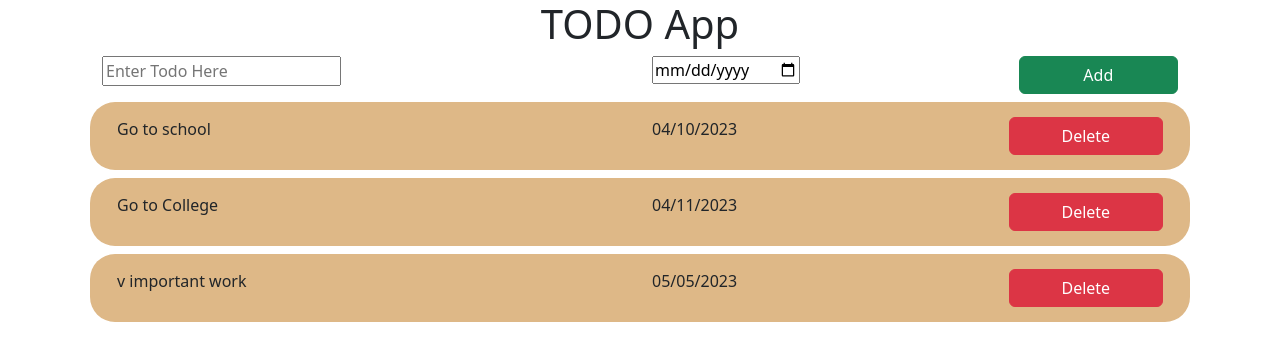
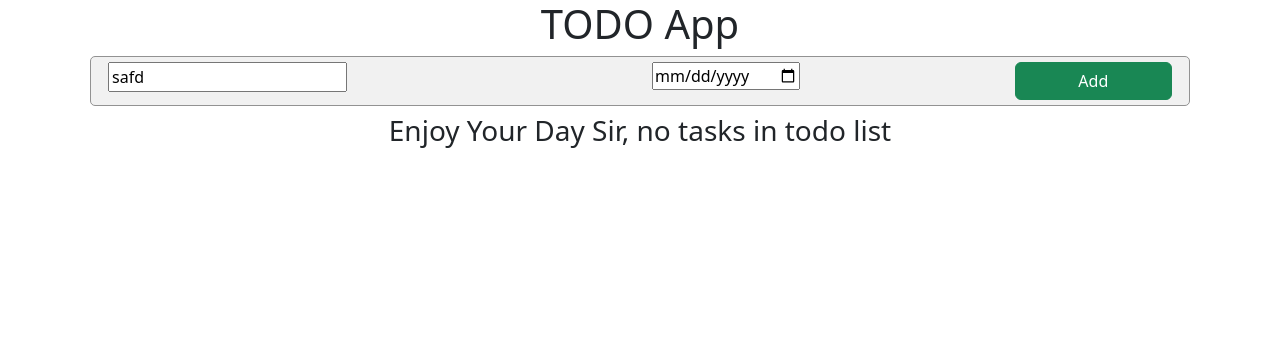
Before and after one commit to BlackHatDevX/todo-app-one, a React (Vite) app: page / in a window 1280 px wide. Shown: the top 360 px of the page. Built offline with nearby package versions, Linux system fonts and the light colour scheme; the HTML template or start-up script is replaced by a standard one.

Commit message:
2911202302F

```diff
--- a/src/App.jsx
+++ b/src/App.jsx
@@ -1,20 +1,49 @@
+import { useState } from "react";
 import AddTodo from "./components/AddTodo";
 import AppName from "./components/AppName";
 import TodoItem from "./components/TodoItem";
+import EmptyMessage from "./components/EmptyMessage";
 function App() {
-  const data = [
-    { name: "Go to school", date: "04/10/2023" },
-    { name: "Go to College", date: "04/11/2023" },
-    { name: "v important work", date: "05/05/2023" },
-  ];
+  const [data, setData] = useState([]);
+  const [val, setVal] = useState("safd");
+  const [date, setDate] = useState("");
+  const getValue = (txt) => {
+    setVal(txt);
+  };
+  const getDate = (datefinal) => {
+    setDate(datefinal);
+  };
+  const AddData = () => {
+    const newData = [...data, { name: val, date: date }];
+    setData(newData);
+    setVal("");
+    setDate("");
+  };
+  const DeleteData = (name, date) => {
+    const newData = data.filter(
+      (item) => item.name !== name || item.date !== date
+    );
+    setData(newData);
+  };
 
   return (
     <>
       <center className="todo-container">
         <AppName />
         <div className="container text-center">
-          <AddTodo />
-          <TodoItem data={data} />
+          <AddTodo
+            AddData={AddData}
+            getValue={getValue}
+            val={val}
+            date={date}
+            getDate={getDate}
+          />
+
+          {data.length == 0 ? (
+            <EmptyMessage />
+          ) : (
+            <TodoItem data={data} DeleteData={DeleteData} />
+          )}
         </div>
       </center>
     </>
--- a/src/components/AddTodo.jsx
+++ b/src/components/AddTodo.jsx
@@ -1,15 +1,31 @@
-const AddTodo = () => {
+import styles from "./AddTodo.module.css";
+const AddTodo = ({ AddData, getValue, getDate, val, date }) => {
   return (
     <>
-      <div className="row m-2 text-start">
+      <div className={"row m-2 text-start " + styles.inbox}>
         <div className="col-6">
-          <input type="text" placeholder="Enter Todo Here" />
+          <input
+            type="text"
+            placeholder="Enter Todo Here"
+            value={val}
+            onChange={(event) => {
+              getValue(event.target.value);
+            }}
+          />
         </div>
         <div className="col-4">
-          <input type="date" />
+          <input
+            value={date}
+            type="date"
+            onChange={(event) => {
+              getDate(event.target.value);
+            }}
+          />
         </div>
         <div className="col-2">
-          <button className="btn btn-success w-100 ">Add</button>
+          <button className="btn btn-success w-100 " onClick={AddData}>
+            Add
+          </button>
         </div>
       </div>
     </>
--- /dev/null
+++ b/src/components/AddTodo.module.css
@@ -0,0 +1,6 @@
+.inbox {
+  background: rgb(241, 241, 241);
+  padding: 5px;
+  border-radius: 5px;
+  border: 1px solid rgb(146, 146, 146);
+}
--- a/src/components/DataTodo.jsx
+++ b/src/components/DataTodo.jsx
@@ -1,12 +1,19 @@
 import css from "./DataTodo.module.css";
 
-const DataTodo = ({ name, date }) => {
+const DataTodo = ({ name, date, DeleteData }) => {
   return (
     <div className={css.bgCustom + " row m-2 text-start "}>
       <div className="col-6">{name}</div>
       <div className="col-4">{date}</div>
       <div className="col-2">
-        <button className="btn btn-danger w-100">Delete</button>
+        <button
+          className="btn btn-danger w-100"
+          onClick={() => {
+            DeleteData(name, date);
+          }}
+        >
+          Delete
+        </button>
       </div>
     </div>
   );
--- a/src/components/DataTodo.module.css
+++ b/src/components/DataTodo.module.css
@@ -1,5 +1,5 @@
 .bgCustom {
   background: burlywood;
-  padding: 15px;
-  border-radius: 25px;
+  padding: 5px;
+  border-radius: 5px;
 }
--- /dev/null
+++ b/src/components/EmptyMessage.jsx
@@ -0,0 +1,5 @@
+const EmptyMessage = () => {
+  return <h3>Enjoy Your Day Sir, no tasks in todo list</h3>;
+};
+
+export default EmptyMessage;
--- a/src/components/TodoItem.jsx
+++ b/src/components/TodoItem.jsx
@@ -1,11 +1,16 @@
 import DataTodo from "./DataTodo";
 
-const TodoItem = ({ data }) => {
+const TodoItem = ({ data, DeleteData }) => {
   return (
     <>
       {data.map((values) => {
         return (
-          <DataTodo name={values.name} key={values.name} date={values.date} />
+          <DataTodo
+            name={values.name}
+            key={values.name}
+            date={values.date}
+            DeleteData={DeleteData}
+          />
         );
       })}
     </>
```
